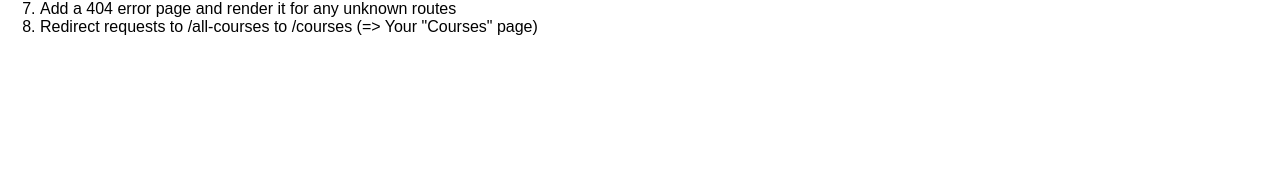
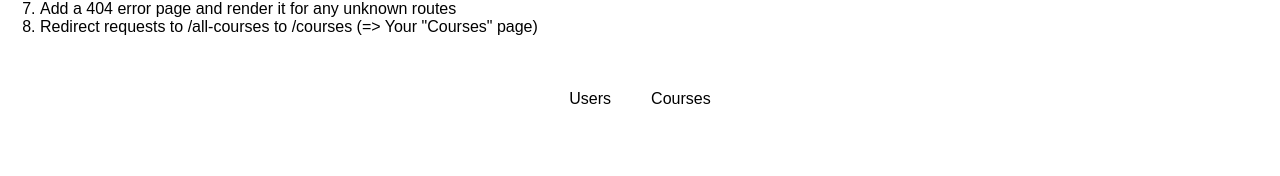
Before and after one commit to JakubKubista/react-the-complete-guide, a React (Create React App) app: page / in a window 1280 px wide. Shown: the part 124-300 px from the top of the page. Built offline with nearby package versions, Linux system fonts and the light colour scheme.

Commit message:
Add links and styles for links

```diff
--- a/src/App.js
+++ b/src/App.js
@@ -1,6 +1,6 @@
 import React, { Component } from 'react';
 
-import { BrowserRouter, Switch, Route } from 'react-router-dom';
+import { BrowserRouter, Switch, Route, NavLink } from 'react-router-dom';
 
 import Courses from './containers/Courses/Courses';
 import Users from './containers/Users/Users';
@@ -21,10 +21,21 @@ class App extends Component {
         </ol>
         <br />
         <BrowserRouter>
-          <Switch>
-            <Route path="/users" component={Users} />
-            <Route path="/courses" component={Courses} />
-          </Switch>
+          <div class="Menu">
+            <nav>
+              <li>
+                <NavLink to="/users/" active>Users</NavLink>
+              </li>
+              <li>
+                <NavLink to="/courses/">Courses</NavLink>
+              </li>
+            </nav>
+
+            <Switch>
+              <Route path="/users" component={Users} />
+              <Route path="/courses" component={Courses} />
+            </Switch>
+          </div>
         </BrowserRouter>
       </div>
     );
--- a/src/index.css
+++ b/src/index.css
@@ -4,3 +4,27 @@ body {
   font-family: sans-serif;
   text-align: center;
 }
+
+.Menu ul {
+  list-style: none;
+  margin: 0;
+  padding: 0;
+  width: 100%;
+  text-align: center;
+}
+
+.Menu li {
+  display: inline-block;
+  margin: 20px;
+}
+
+.Menu a {
+  text-decoration: none;
+  color: black;
+}
+
+.Menu a:hover,
+.Menu a:active,
+.Menu a.active {
+  color: #35b33d;
+}
```
